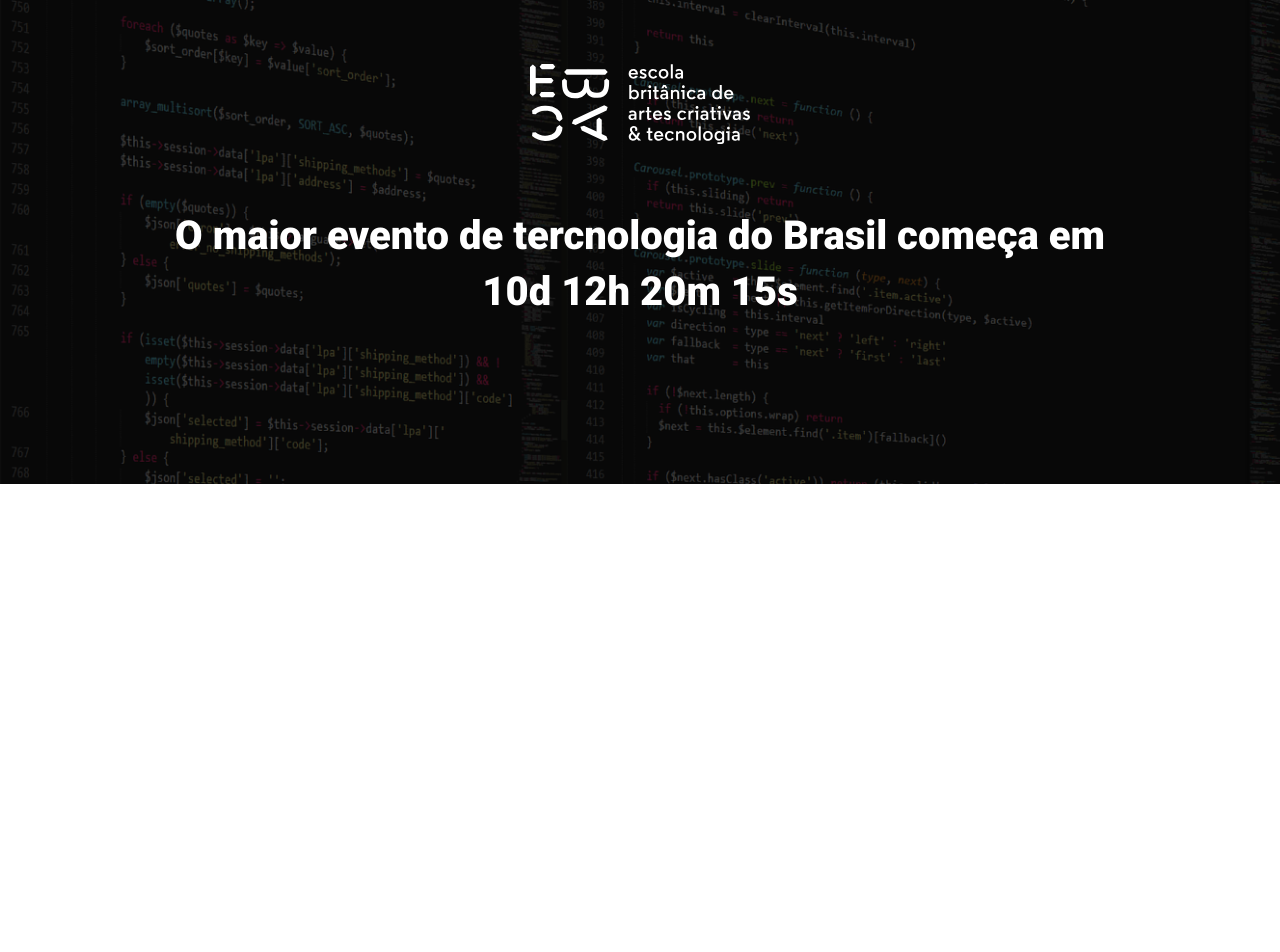
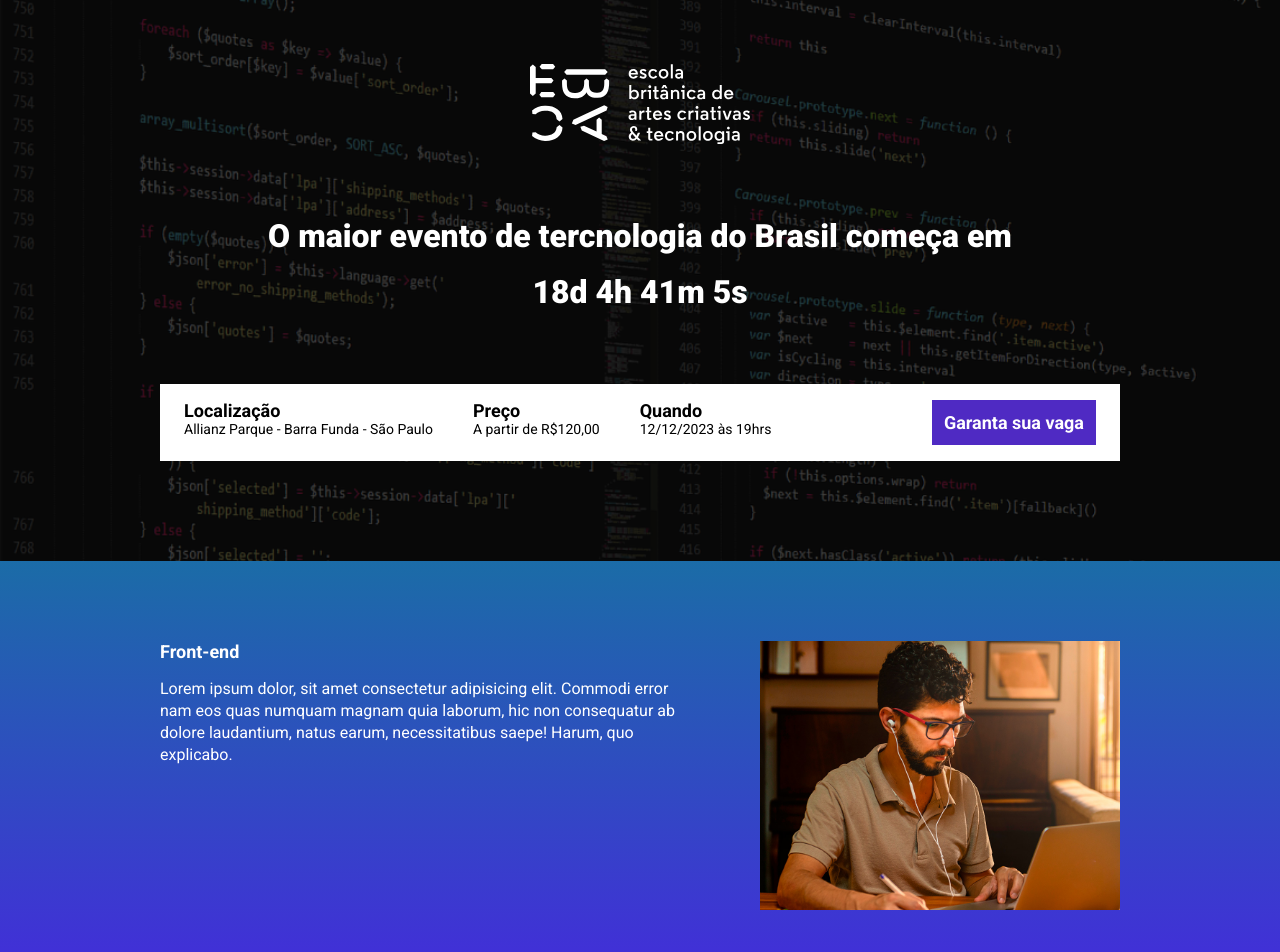
Before and after one commit to MarceloORJ/ebac_tech_talks, a website built with Parcel: page src/index.html in a window 1280 px wide. Shown: the top 952 px of the page. Before the commit the page ends 800 px from the top, so only its background shows below. Built offline with nearby package versions, Linux system fonts and the light colour scheme.

Commit message:
criando a contagem regressiva

```diff
--- a/package.json
+++ b/package.json
@@ -2,9 +2,9 @@
   "name": "modulo22",
   "version": "1.0.0",
   "description": "",
-  "main": "index.js",
   "scripts": {
     "dev": "parcel src/index.html src/styles/main.scss src/scripts/main.js",
+    "build": "parcel build src/index.html",
     "test": "echo \"Error: no test specified\" && exit 1"
   },
   "keywords": [],
--- a/src/index.html
+++ b/src/index.html
@@ -10,17 +10,93 @@
     <link href="https://fonts.googleapis.com/css2?family=Lobster&family=Roboto:wght@400;700;900&display=swap" rel="stylesheet">
 
     <link rel="stylesheet" href="styles/main.scss">
+    <link rel="stylesheet" href="https://unpkg.com/aos@next/dist/aos.css" />
+
 </head>
 <body>
     <header class="hero">
         <div class="container">
             <img class="hero__logo" src="./images/ebac_logo.svg" alt="EBAC">
             <p class="hero__text">
-                O maior evento de tercnologia do Brasil começa em 10d 12h 20m 15s
+                O maior evento de tercnologia do Brasil começa em <br> <span id="contador"></span>
             </p>
+            <div class="infos-bar">
+                <ul class="infos-bar__infos">
+                    <li class="infos-bar__infos__item">
+                        <b>Localização</b>
+                        Allianz Parque - Barra Funda - São Paulo
+                    </li>
+                    <li class="infos-bar__infos__item">
+                        <b>Preço</b>
+                        A partir de R$120,00
+                    </li>
+                    <li class="infos-bar__infos__item">
+                        <b>Quando</b>
+                        12/12/2023 às 19hrs
+                    </li>
+                </ul>
+                <a href="#" class="button button--primary">
+                    Garanta sua vaga
+                </a>
+            </div>
         </div>
     </header>
+    <section class="event event--frontend" >
+        <div class="container" data-aos="fade-right">
+            <div class="event__details">
+                <h2 class="event__details__title">
+                    Front-end
+                </h2>
+                <p class="event__details__description">
+                    Lorem ipsum dolor, sit amet consectetur adipisicing elit. Commodi error nam eos quas numquam magnam quia laborum, hic non consequatur ab dolore laudantium, natus earum, necessitatibus saepe! Harum, quo explicabo.
+                </p>
+            </div>
+            <img class="event__image" src="./images/frontend.png" alt="Front-end">
+        </div>
+    </section>
+    <section class="event event--ui-ux event--image-left">
+        <div class="container"  data-aos="fade-left">
+            <div class="event__details">
+                <h2 class="event__details__title">
+                    UI/UX
+                </h2>
+                <p class="event__details__description">
+                    Lorem ipsum dolor, sit amet consectetur adipisicing elit. Commodi error nam eos quas numquam magnam quia laborum, hic non consequatur ab dolore laudantium, natus earum, necessitatibus saepe! Harum, quo explicabo.
+                </p>
+            </div>
+            <img class="event__image" src="./images/frontend.png" alt="UI/UX">
+        </div>
+    </section>
+    <section class="event event--data-science">
+        <div class="container" data-aos="fade-right">
+            <div class="event__details">
+                <h2 class="event__details__title">
+                    Data science
+                </h2>
+                <p class="event__details__description">
+                    Lorem ipsum dolor, sit amet consectetur adipisicing elit. Commodi error nam eos quas numquam magnam quia laborum, hic non consequatur ab dolore laudantium, natus earum, necessitatibus saepe! Harum, quo explicabo.
+                </p>
+            </div>
+            <img class="event__image" src="./images/frontend.png" alt="Data-science">
+        </div>
+    </section>
+    <section class="event event--backend event--image-left">
+        <div class="container" data-aos="fade-left">
+            <div class="event__details">
+                <h2 class="event__details__title">
+                    Backend
+                </h2>
+                <p class="event__details__description">
+                    Lorem ipsum dolor, sit amet consectetur adipisicing elit. Commodi error nam eos quas numquam magnam quia laborum, hic non consequatur ab dolore laudantium, natus earum, necessitatibus saepe! Harum, quo explicabo.
+                </p>
+            </div>
+            <img class="event__image" src="./images/frontend.png" alt="Backend">
+        </div>
+    </section>
 
+
+    <script src="https://unpkg.com/aos@next/dist/aos.js"></script>
     <script src="scripts/main.js"></script>
+
 </body>
 </html>
--- a/src/scripts/main.js
+++ b/src/scripts/main.js
@@ -1 +1,31 @@
-console.log("ola mundo");
+AOS.init();
+
+const dataDoEvento = new Date("Dec 12, 2023 19:00:00");
+const timeStampDoEvento = dataDoEvento.getTime();
+
+const contaAsHoras = setInterval(function(){
+    const agora = new Date();
+    const timeStampAtual = agora.getTime();
+
+    const distanciaAteOEvento = timeStampDoEvento - timeStampAtual;
+
+    const diaEmMs = 1000 * 60 * 60 * 24;
+    const horaEmMs = 1000 * 60 * 60;
+    const minutoEmMs = 1000 * 60;
+    const segundosEmMs = 1000;
+
+    const diasAteOEvento = Math.floor(distanciaAteOEvento / diaEmMs);
+    const horasAteOEvento = Math.floor((distanciaAteOEvento % diaEmMs) / horaEmMs);
+    const minutosAteOEvento = Math.floor((distanciaAteOEvento % horaEmMs) / minutoEmMs);
+    const segundosAteOEvento = Math.floor((distanciaAteOEvento % minutoEmMs) / segundosEmMs);
+
+
+
+    document.getElementById('contador').innerHTML = `${diasAteOEvento}d ${horasAteOEvento}h ${minutosAteOEvento}m ${segundosAteOEvento}s`
+
+    if(distanciaAteOEvento < 0){
+        clearInterval(contaAsHoras);
+        document.getElementById('contador').innerHTML = 'Evento expirado!';
+    }
+
+}, 1000);
--- /dev/null
+++ b/src/styles/_event.scss
@@ -0,0 +1,64 @@
+@use 'variables';
+
+.event{
+    padding: 80px 0px;
+
+    &--frontend{
+        background-image: linear-gradient(180deg, variables.$blue1, variables.$blue2);
+    }
+    &--ui-ux{
+        background-image: linear-gradient(180deg, variables.$blue2, variables.$pink);
+    }
+    &--data-science{
+        background-image: linear-gradient(180deg, variables.$pink, variables.$yellow);
+    }
+    &--backend{
+        background-image: linear-gradient(180deg, variables.$yellow, variables.$pink);
+    }
+
+    &--image-left{
+        .container{
+            flex-direction: row-reverse;
+        }
+    }
+
+    .container{
+        display: flex;
+        gap: 40px;
+    }
+
+    &__image{
+        max-width: 360px;
+    }
+
+    &__details{
+        margin-right: 40px;
+
+        &__title{
+            font-size: 18px;
+            font-weight: bold;
+            margin-bottom: 16px;
+        }
+
+        &__description{
+            line-height: 22px;
+        }
+    }
+
+    @media(max-width: 640px){
+
+            .container{
+                display: block;
+            }
+
+            &__image{
+                width: 100%;
+            }
+
+            &__details{
+                margin-right: 0px;
+                margin-bottom: 16px;
+            }
+
+    }
+}
--- a/src/styles/_hero.scss
+++ b/src/styles/_hero.scss
@@ -1,3 +1,5 @@
+@use 'variables';
+
 .hero{
     padding-top: 64px;
     padding-bottom: 100px;
@@ -17,15 +19,17 @@
         left: 0;
         width: 100%;
         height: 100%;
-        background-color: #000;
+        background-color: variables.$secondaryTextColor;
         content: '';
         opacity: 0.7;
     }
 
     &__text{
+        width: 960px;
+        max-width: 100%;
         margin-top: 64px;
         margin-bottom: 64px;
-        font-size: 40px;
+        font-size: 32px;
         line-height: 56px;
         font-weight: 800;
         text-align: center;
@@ -38,7 +42,9 @@
     }
 
     @media(max-width:640px){
+
         padding: 40px 0px;
+
         &__logo{
             height: 40px;
         }
--- /dev/null
+++ b/src/styles/_variables.scss
@@ -0,0 +1,10 @@
+$textColor:#fff;
+$secondaryTextColor:#000;
+
+$blue1: #1B6ca7;
+$blue2: #442bdb;
+
+$pink: #89223b;
+$yellow:#9c791d;
+
+$purple: #4f2ac3;
--- /dev/null
+++ b/src/styles/components/_buttons.scss
@@ -0,0 +1,25 @@
+@use '../variables';
+
+.button{
+    padding: 12px;
+    font-size: 18px;
+    font-weight: bold;
+    text-decoration: none;
+    text-align: center;
+    white-space: nowrap;
+
+    &--primary{
+        color: #fff;
+        background-color: variables.$purple;
+    }
+
+    @media(max-width:640px){
+        display: block;
+        width: 100%;
+    }
+
+    @media(max-width:1024px){
+        display: flex;
+        align-items: center;
+    }
+}
--- /dev/null
+++ b/src/styles/components/_infos_bar.scss
@@ -0,0 +1,43 @@
+@use '../variables';
+
+.infos-bar{
+    padding: 16px 24px;
+    background-color: variables.$textColor;
+    display: flex;
+    justify-content: space-between;
+
+    &__infos{
+        display: flex;
+        gap: 40px;
+
+        &__item{
+            font-size: 14px;
+            color: variables.$secondaryTextColor;
+
+            b{
+                color: variables.$secondaryTextColor;
+                font-size: 18px;
+                display: block;
+            }
+        }
+    }
+
+    @media(max-width:640px){
+        display: block;
+
+        &__infos{
+            display: block;
+
+            &__item {
+                margin-bottom: 24px;
+            }
+        }
+    }
+
+    @media (max-width:1024px){
+
+        &__infos{
+            gap: 16px;
+        }
+    }
+}
--- a/src/styles/main.scss
+++ b/src/styles/main.scss
@@ -1,11 +1,16 @@
 @use 'hero';
+@use 'components/infos_bar';
+@use 'components/buttons';
+@use 'event';
+@use 'variables';
 
 *{
     margin:0;
     padding: 0;
     box-sizing: border-box;
     font-family: Roboto, sans-serif;
-    color: #fff;
+    color: variables.$textColor;
+    list-style: none;
 }
 
 .container{
```
